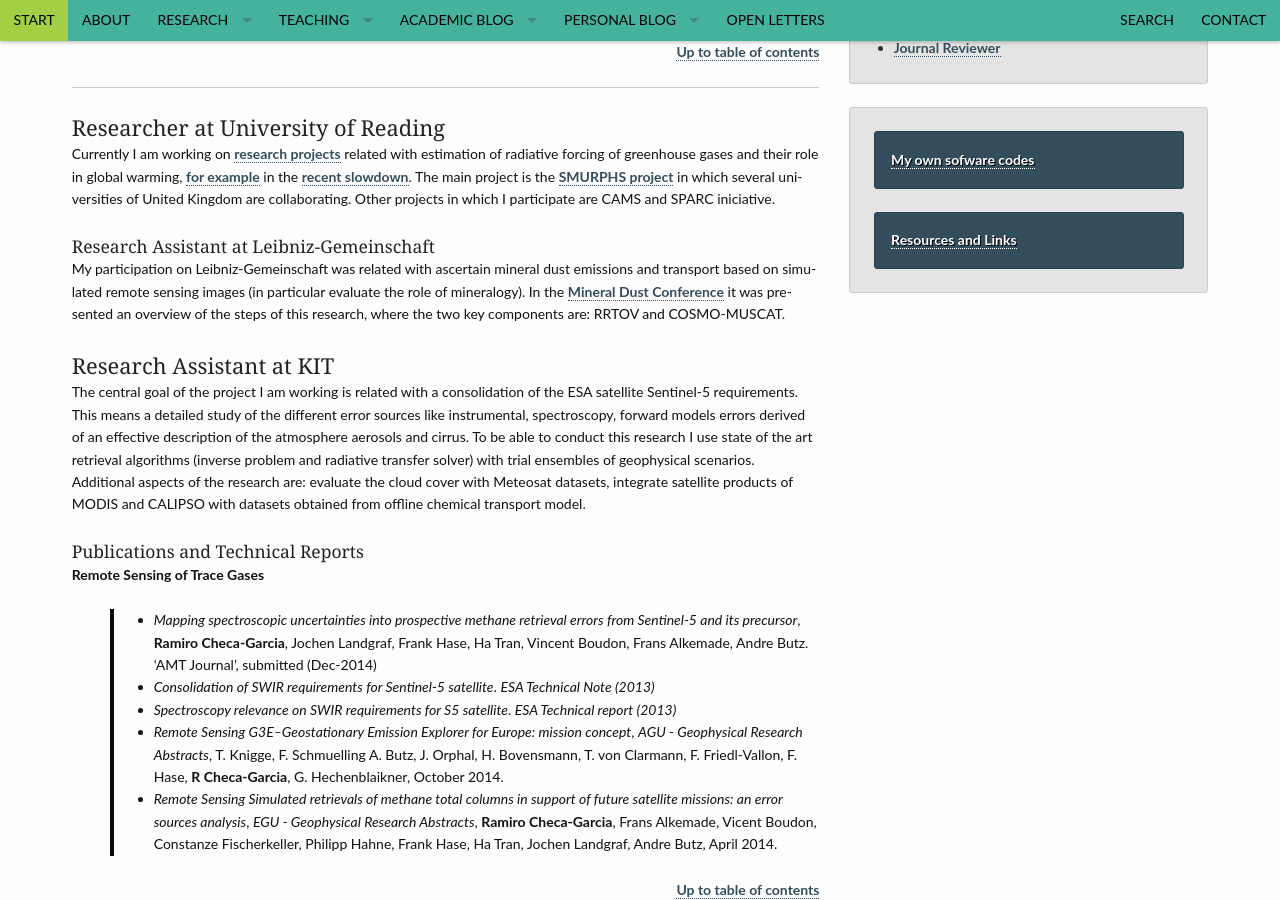
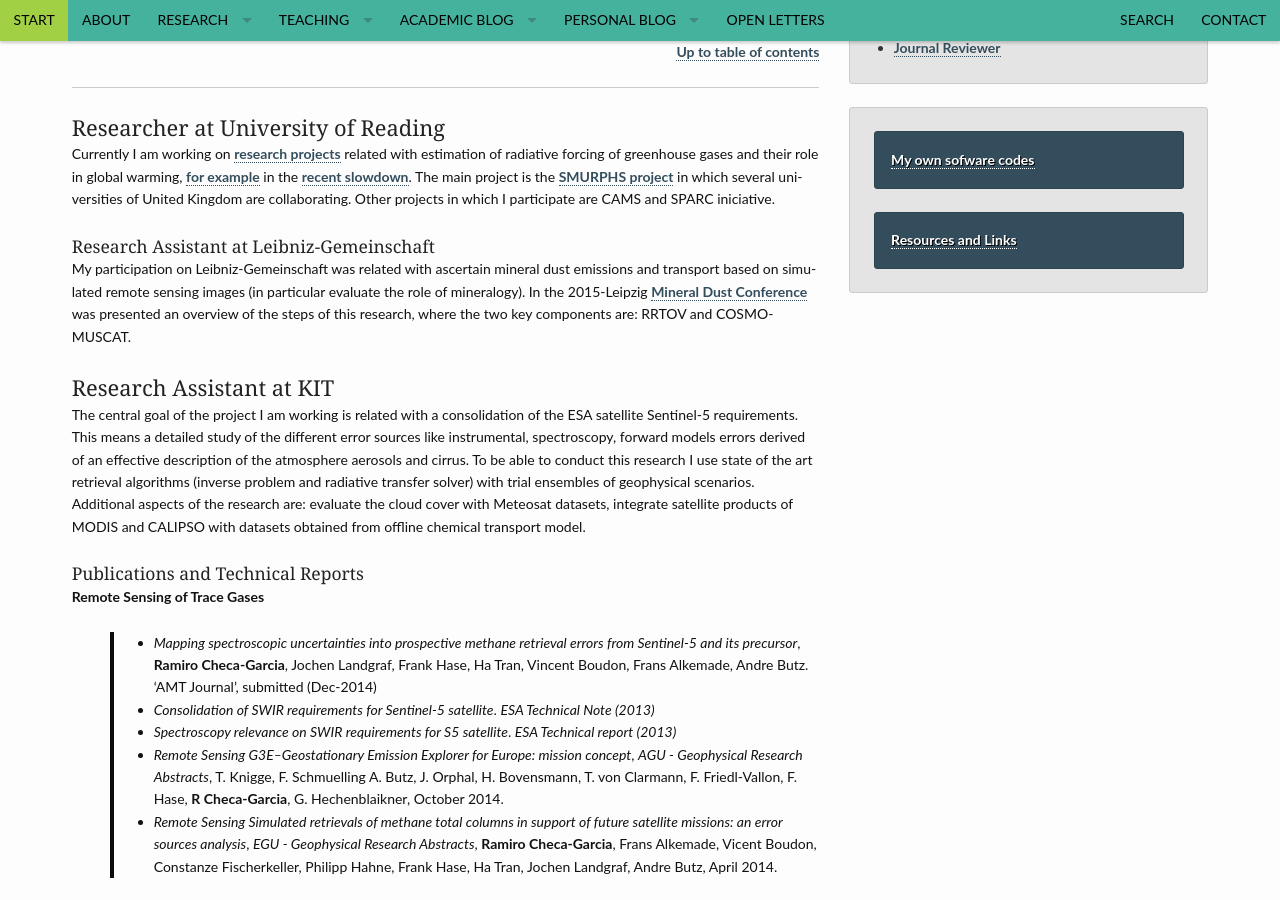
Before and after one commit to RCHG/rchg.github.io, a Jekyll site: the page built from pages/research_overview.md, in a window 1280 px wide and 900 px high, scrolled down 599 px. Built offline with Jekyll 4.4.1, drawn with Linux system fonts in a browser that asks for light colours.

Commit message:
Update research_overview.md

```diff
--- a/pages/research_overview.md
+++ b/pages/research_overview.md
@@ -59,7 +59,7 @@ Currently I am working on [research projects](https://www.met.reading.ac.uk/user
 
 #### Research Assistant at Leibniz-Gemeinschaft
 
-My participation on Leibniz-Gemeinschaft was related with ascertain mineral dust emissions and transport based on simulated remote sensing images (in particular evaluate the role of mineralogy). In the [Mineral Dust Conference](https://www.researchgate.net/publication/282665817_Sensitivity_Studies_of_MSG_products_with_COSMO-MUSCAT_and_RRTOV) it was presented an overview of the steps of this research, where the two key components are: RRTOV and COSMO-MUSCAT.
+My participation on Leibniz-Gemeinschaft was related with ascertain mineral dust emissions and transport based on simulated remote sensing images (in particular evaluate the role of mineralogy). In the 2015-Leipzig [Mineral Dust Conference](https://www.researchgate.net/publication/282665817_Sensitivity_Studies_of_MSG_products_with_COSMO-MUSCAT_and_RRTOV) was presented an overview of the steps of this research, where the two key components are: RRTOV and COSMO-MUSCAT.
 
 ### Research Assistant at KIT
 
```
